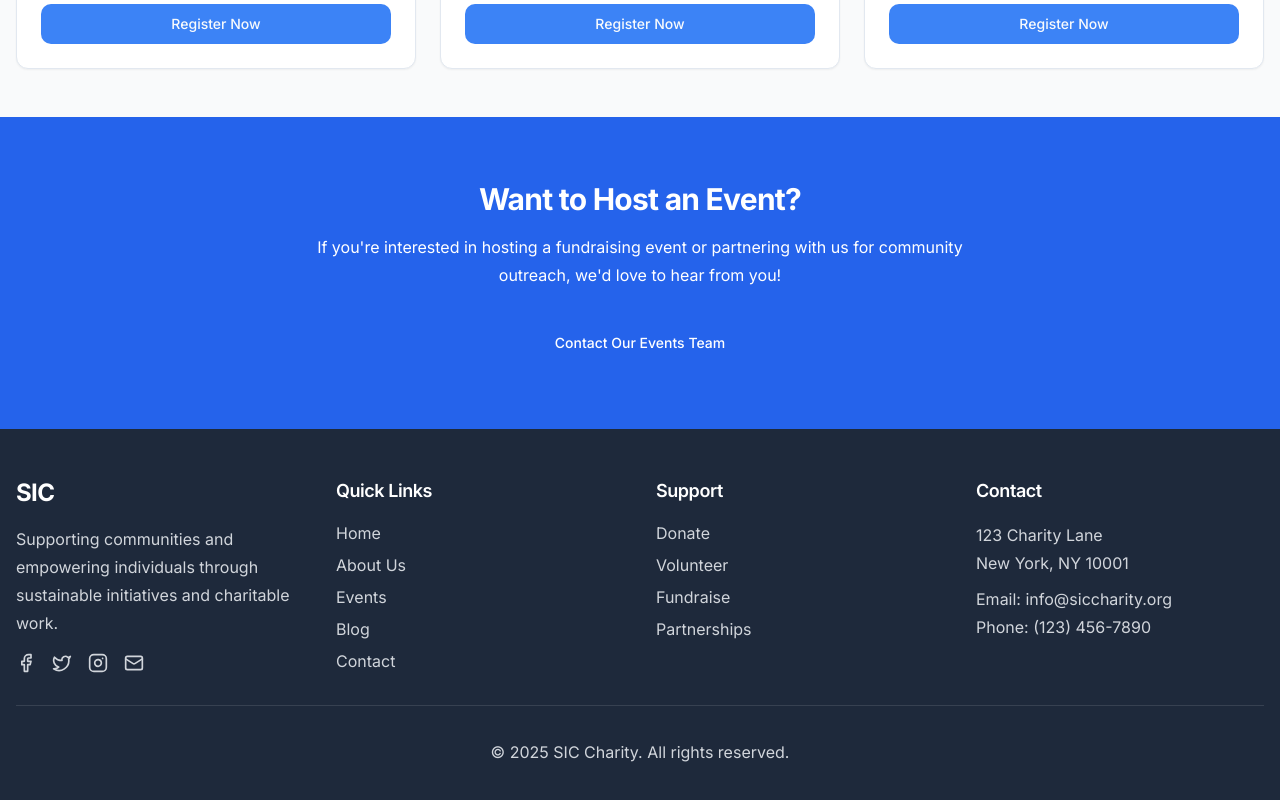
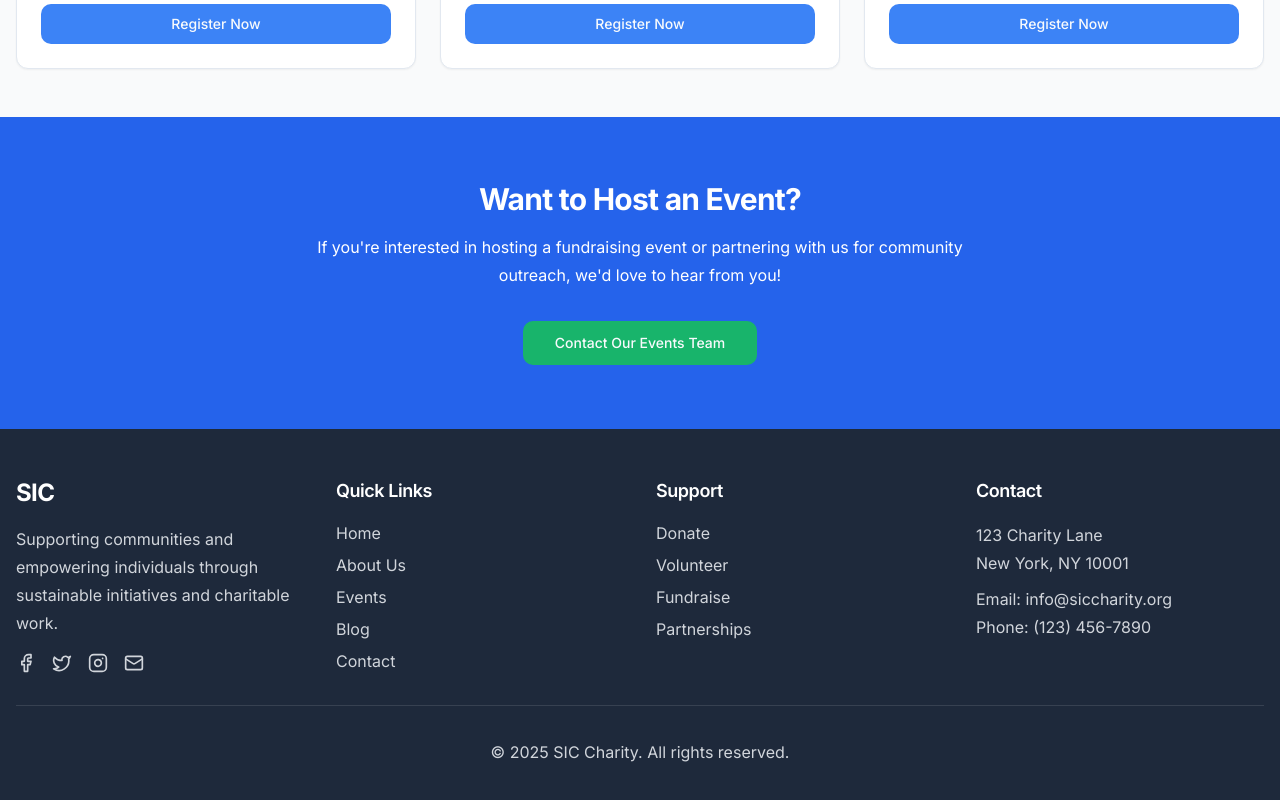
Before and after one commit to Naluswa256/generous-pathway, a React (Vite) app: page /events in a window 1280 px wide. Shown: the part 1859-2659 px from the top of the page. Built offline with nearby package versions, Linux system fonts and the light colour scheme.

Commit message:
Fix: CTAButton variant type error
Fixes a type error in the CTAButton component within the Events page, ensuring the variant prop is correctly assigned.

```diff
--- a/src/pages/Events.tsx
+++ b/src/pages/Events.tsx
@@ -79,7 +79,7 @@ const Events = () => {
 
             <Drawer>
               <DrawerTrigger asChild>
-                <Button variant="accent" size="lg" className="mx-auto">
+                <Button variant="secondary" size="lg" className="mx-auto">
                   Contact Our Events Team
                 </Button>
               </DrawerTrigger>
```
